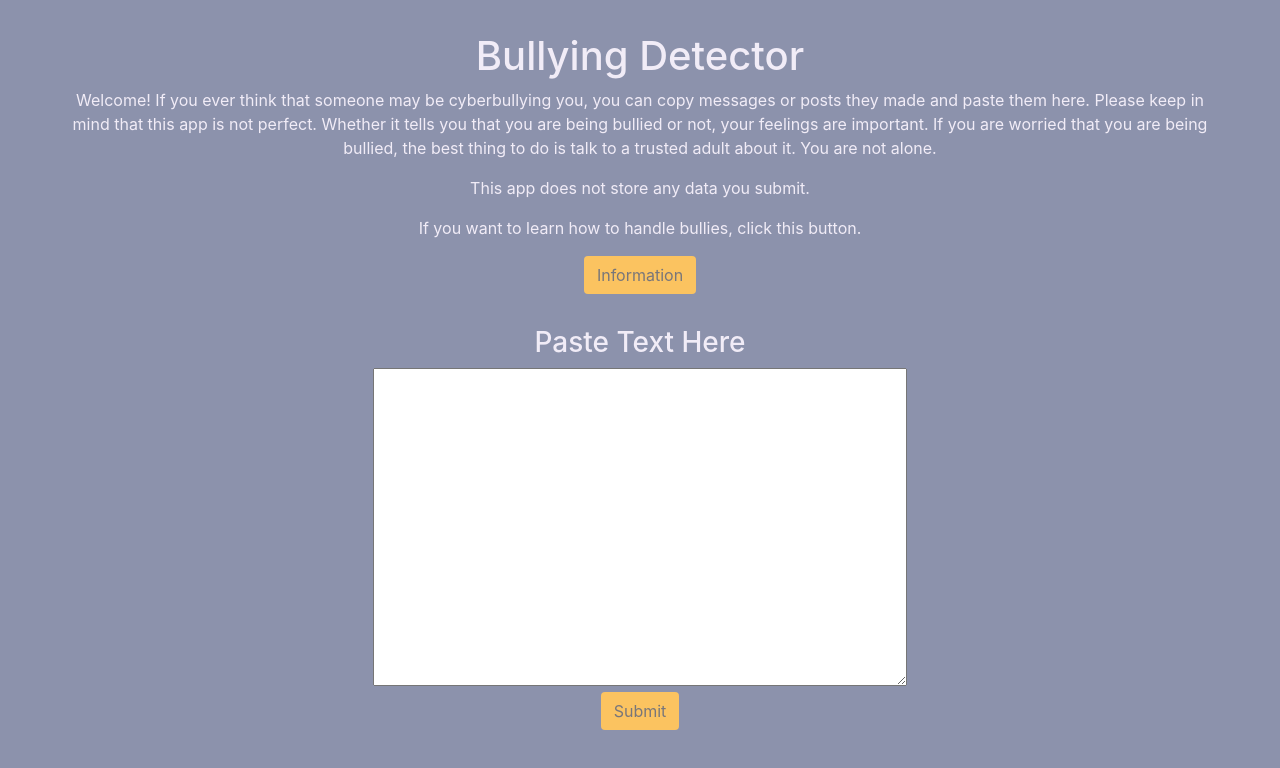
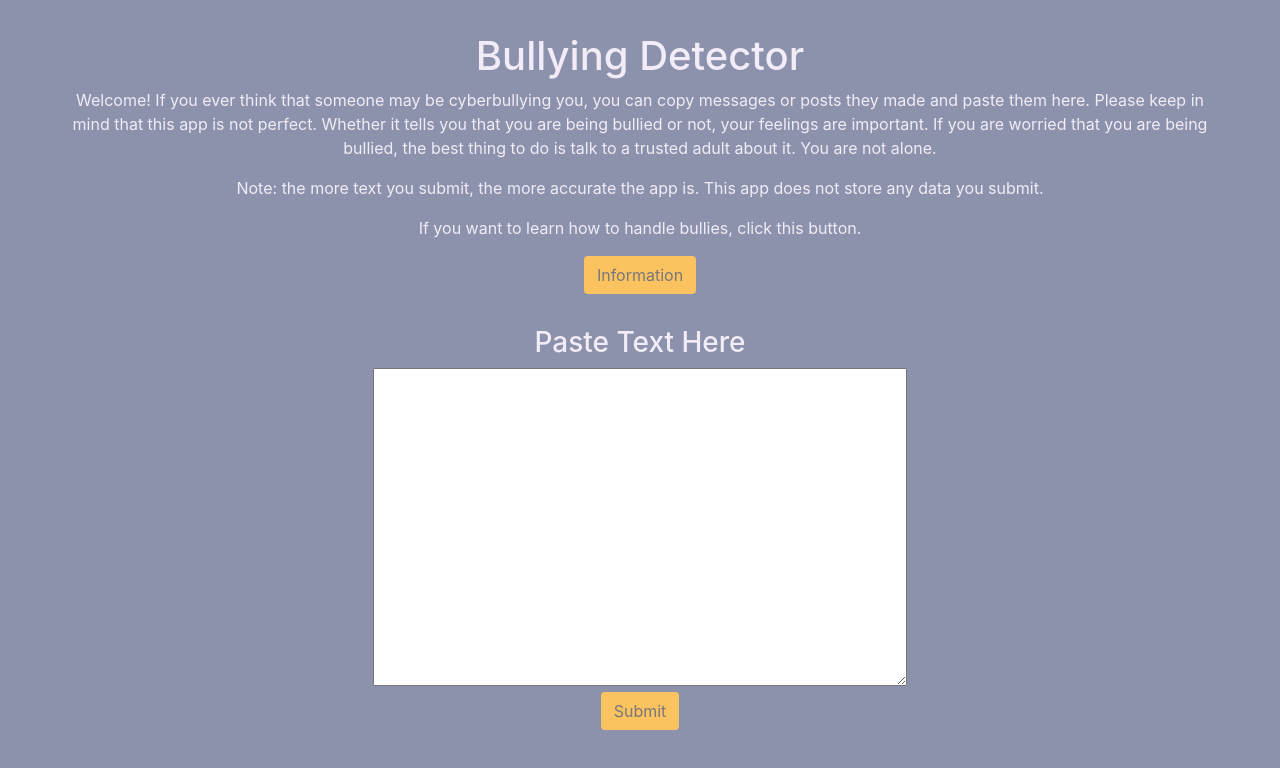
Before and after one commit to ldj20/Bullying-Detector, a React (Create React App) app in the folder frontend/bullying-detector/: page / in a window 1280 px wide. Shown: the top 768 px of the page. Built offline with nearby package versions, Linux system fonts and the light colour scheme.

Commit message:
add another disclaimer

```diff
--- a/frontend/bullying-detector/src/App.js
+++ b/frontend/bullying-detector/src/App.js
@@ -36,7 +36,7 @@ function App() {
           your feelings are important. If you are worried that you are being bullied, the
           best thing to do is talk to a trusted adult about it. You are not alone.</p>
 
-          <p>This app does not store any data you submit.</p>
+          <p>Note: the more text you submit, the more accurate the app is. This app does not store any data you submit.</p>
 
           <p>If you want to learn how to handle bullies, click this button.</p>
           <button className="btn submit" onClick={() => setRender("info")}>Information</button>
```
